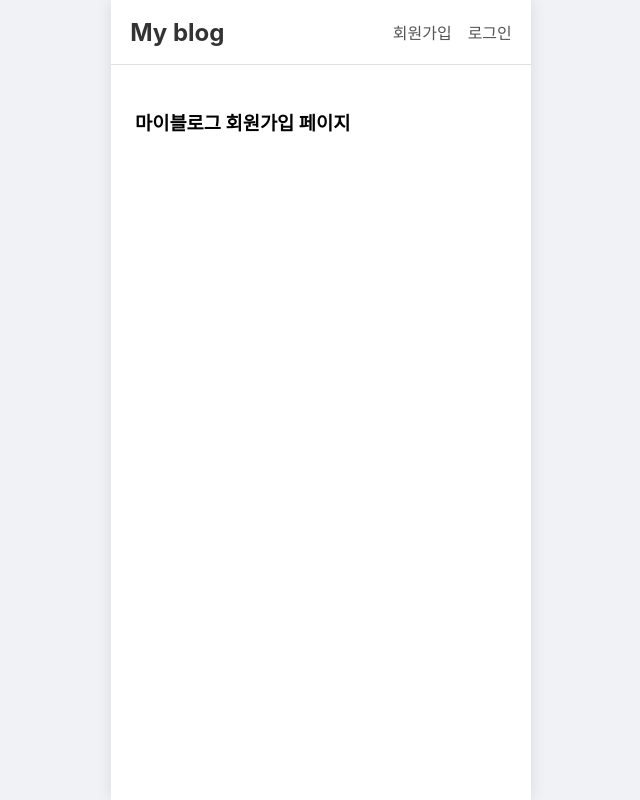
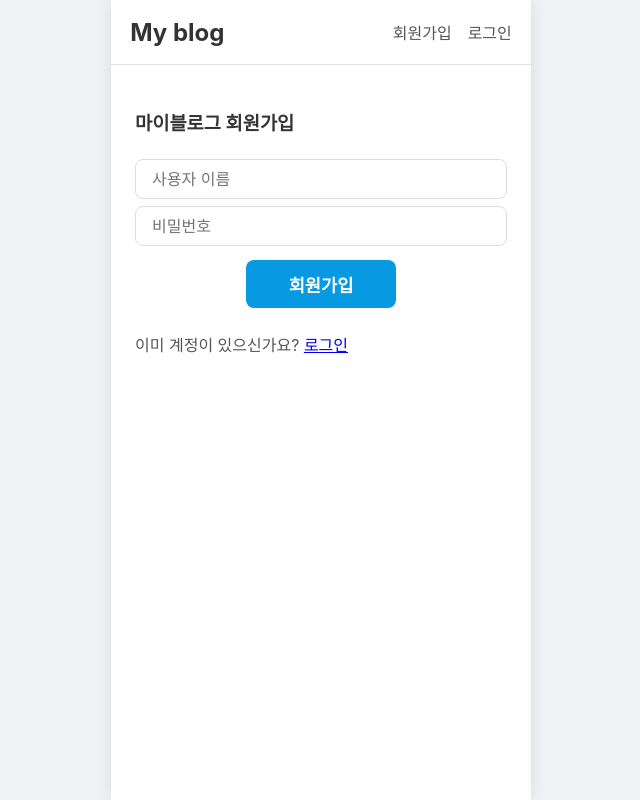
Before and after one commit to anuri01/my-blog1, a React (Vite) app in the folder client/: page /signup in a window 1280 px wide. Shown: the whole page, without its empty margins (319-959 px from the left). Built offline with nearby package versions, Linux system fonts and the light colour scheme.

Commit message:
회원가입 페이지 제작

```diff
--- a/client/src/App.css
+++ b/client/src/App.css
@@ -67,3 +67,28 @@ body {
 .app-main {
   padding: 1.5rem;
 }
+
+.button-primary {
+  display: flex;
+  justify-content: center;
+  align-items: center;
+  height: 3rem;
+  width: 150px;
+  align-self: center;
+  /* padding-top: 1rem; */
+  border: none;
+  border-radius: 8px;
+  background-color: #079ae3;
+  cursor: pointer;
+  font-size: 1.1rem;
+  font-weight: bold;
+  color: #fff;
+  margin-top: 0.5rem;
+}
+
+.error-message {
+  color: #e74c3c;
+  text-align: center;
+  margin-top: 1rem;
+  font-weight: 500;
+}
--- /dev/null
+++ b/client/src/pages/AuthPage.css
@@ -0,0 +1,26 @@
+h3 {
+    color: #333;
+    margin-bottom: 1.5rem;
+}
+
+.auth-form {
+    display: flex;
+    flex-direction: column;
+    /* justify-content: space-between; */
+    /* align-items: center; */
+}
+
+.signup-form-input {
+  height: 2.4rem;
+  padding: 0 1rem;
+  border: 1px solid #ddd;
+  border-radius: 8px;
+  margin-bottom: 0.4rem;
+  font-size: 1rem;
+  font-family: inherit;
+}
+
+.auth-p {
+    margin-top: 1.5rem;
+    color: #555
+}
--- a/client/src/pages/SignupPage.jsx
+++ b/client/src/pages/SignupPage.jsx
@@ -1,11 +1,48 @@
-import React from "react";
+import React, { useState } from "react";
+import axios from "axios";
+import { Link, useNavigate } from "react-router-dom";
+import './AuthPage.css'; // 로그인/회원가입 페이지 공통 스타일
 
 function SignupPage() {
-    console.log('블로그 회원가입 홈페이지');
+    // 사용할 상태 설정
+    const [ username, setUsername ] = useState('');
+    const [ password, setPassword ] = useState('');
+    const [ error, setError ] = useState('');
+    const navigate = useNavigate();
+
+    // 가입정보 제출 함수
+    const handleSubmit = async (e) => {
+        e.preventDefault();
+        setError('');
+
+        try {
+            // 서버에 회원가입 요청
+            await axios.post('http://localhost:4500/api/users/signup', { username, password });
+
+            // 요청 성공시 실행
+            alert('회원가입이 완료되었습니다. 로그인 페이지로 이동합니다.');
+            navigate('/login');
+
+        } catch (err) {
+            // 요청 실패 시 실행
+            if(err.response) {
+                setError(err.response.data.message);
+            } else {
+                setError('서버에 연결할 수 없습니다.');
+            }
+        }
+    };
 
     return (
         <>
-            <h3>마이블로그 회원가입 페이지</h3>
+            <h3>마이블로그 회원가입</h3>
+            <form className="auth-form" onSubmit={handleSubmit}>
+                <input className="signup-form-input" type='text' placeholder="사용자 이름" value={username} onChange={ (e) => setUsername(e.target.value) }></input>
+                <input className="signup-form-input" type='password' placeholder="비밀번호" value={password}  onChange={ (e) => setPassword(e.target.value)}></input>
+                <button type='submit' className="button-primary">회원가입</button>
+            </form>
+            {error && <p className="error-message">{error}</p>}
+            <p className="auth-p">이미 계정이 있으신가요? <Link to="/login">로그인</Link></p>
         </>
     );
 }
```
